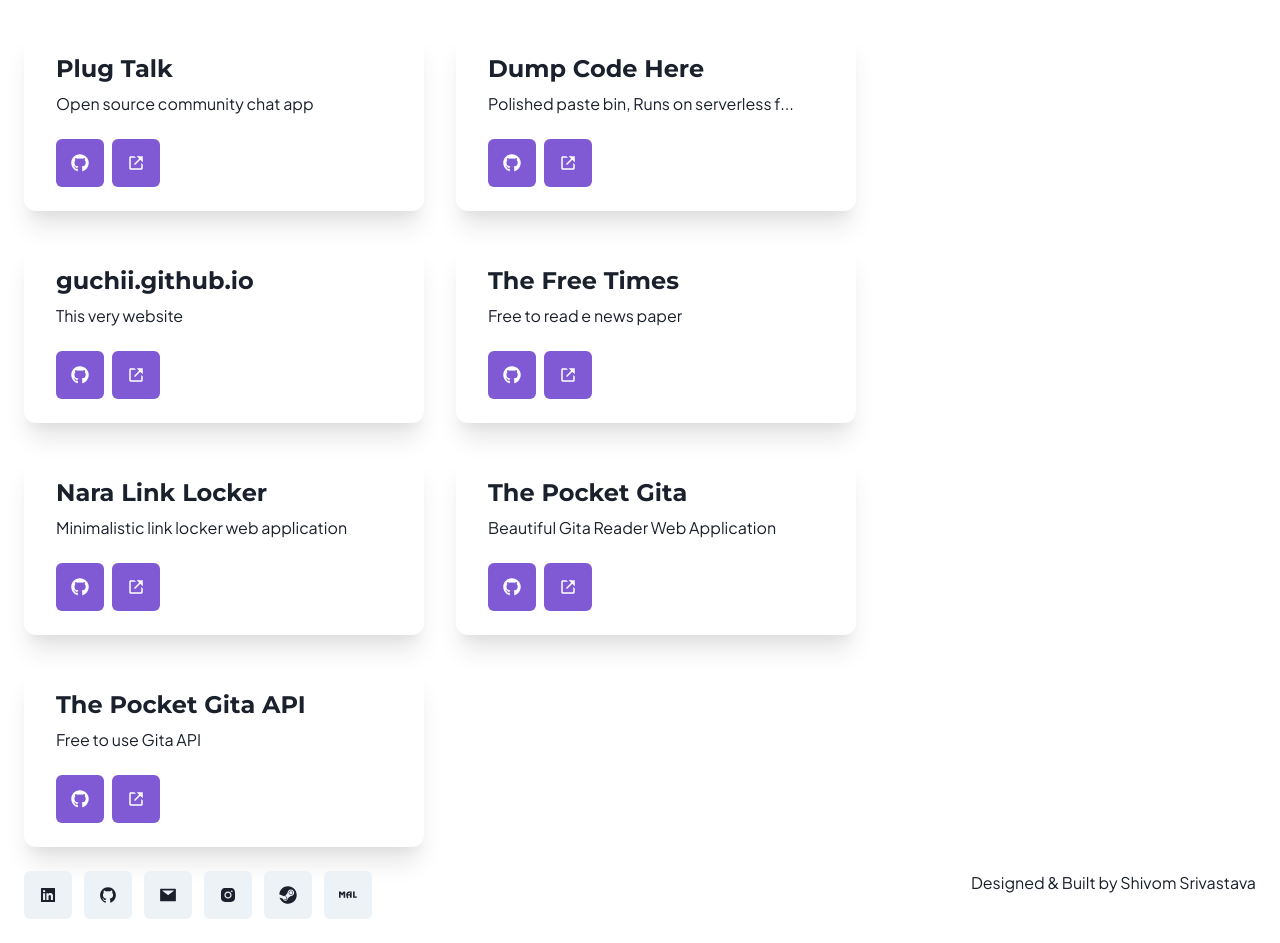
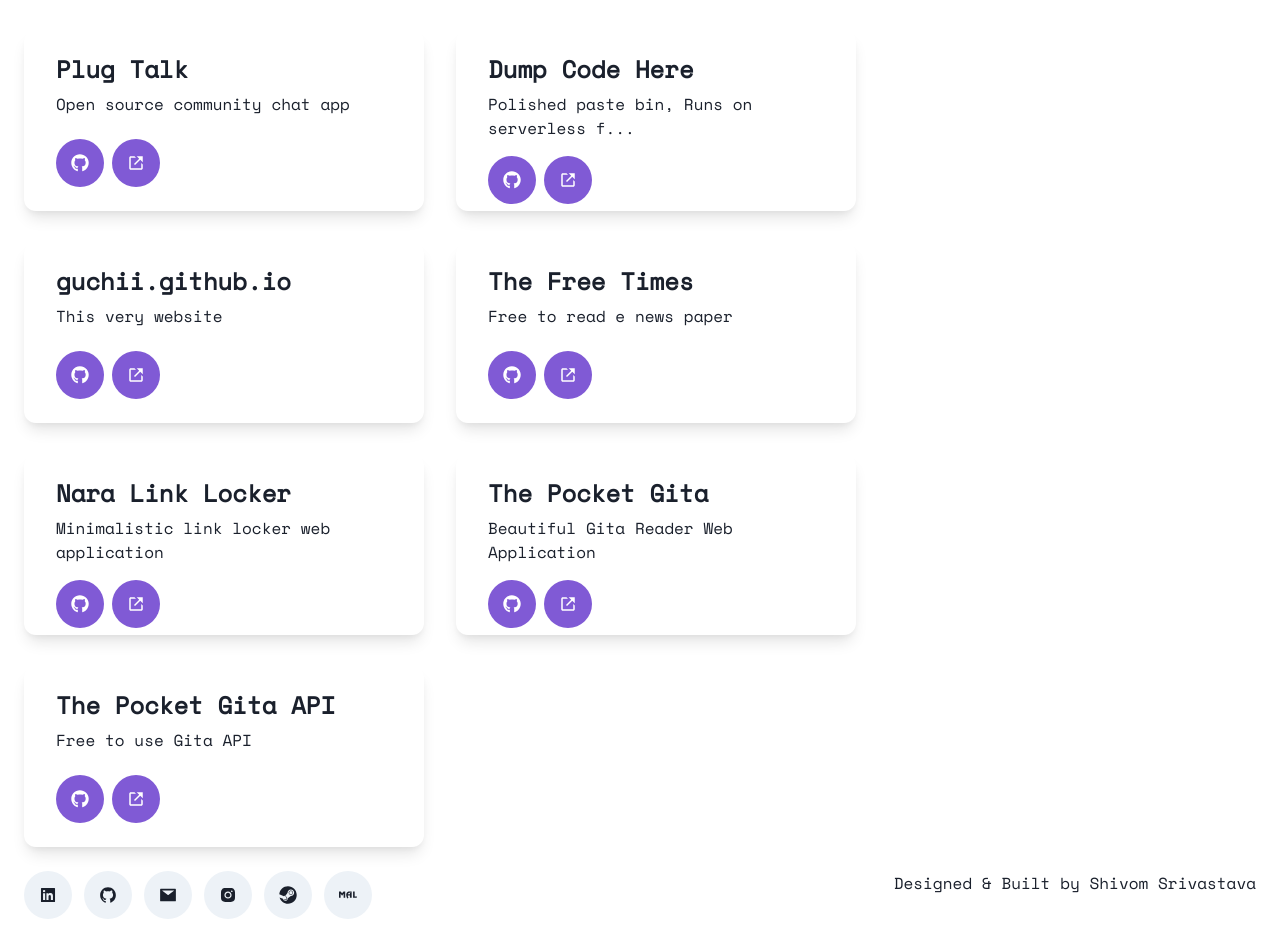
Before and after one commit to Guchii/me, a Next.js app: page /projects in a window 1280 px wide. Shown: the part 140-1083 px from the top of the page. Built offline with nearby package versions, Linux system fonts and the light colour scheme; a web font is replaced by a local one.

Commit message:
fonts changed to space mono + fixe

```diff
--- a/components/Footer.tsx
+++ b/components/Footer.tsx
@@ -72,6 +72,10 @@ const Footer = () => {
                 as={Link}
                 href={ll.link}
                 isExternal
+                transitionDuration="0.3s"
+                _hover={{
+                  transform: "scale(1.1)",
+                }}
               />
             );
           })}
--- a/components/Header.tsx
+++ b/components/Header.tsx
@@ -12,7 +12,7 @@ import {
   useColorMode,
 } from "@chakra-ui/react";
 import NextLink from "next/link";
-import { BsFillMoonFill } from "react-icons/bs";
+import { BsFillMoonFill, BsFillSunFill } from "react-icons/bs";
 import { GiHamburgerMenu } from "react-icons/gi";
 import {FiExternalLink} from "react-icons/fi";
 
@@ -50,7 +50,7 @@ const Header = () => {
         <Flex w="100%">
           <IconButton
             aria-label="Search database"
-            icon={<BsFillMoonFill />}
+            icon={colorMode === "light" ? <BsFillMoonFill /> :  <BsFillSunFill />}
             onClick={toggleColorMode}
             marginLeft="auto"
             marginRight={3}
@@ -60,6 +60,7 @@ const Header = () => {
             isExternal
             href="https://cv.shivom.tech"
             colorScheme="purple"
+            display={{ sm: "none", md: "flex" }}
           >
             Resume
           </Button>
--- a/package.json
+++ b/package.json
@@ -14,6 +14,7 @@
     "@emotion/styled": "^11",
     "@fontsource/montserrat": "^4.5.7",
     "@fontsource/plus-jakarta-sans": "^4.5.0",
+    "@fontsource/space-mono": "^4.5.10",
     "@fontsource/staatliches": "^4.5.0",
     "@popperjs/core": "^2.10.2",
     "bootstrap": "^5.1.3",
--- a/pages/_app.tsx
+++ b/pages/_app.tsx
@@ -5,8 +5,7 @@ import Footer from "../components/Footer";
 import Header from "../components/Header";
 import MyTheme from "../styles/theme";
 
-import "@fontsource/montserrat/700.css";
-import "@fontsource/plus-jakarta-sans/400.css";
+import "@fontsource/space-mono"
 import { AppProps } from "next/app";
 import Layout from "../components/Layout";
 
--- a/pages/projects.tsx
+++ b/pages/projects.tsx
@@ -25,10 +25,15 @@ const Projects = () => {
               height={"full"}
               width={"full"}
               rounded={"xl"}
-              boxShadow={"xl"}
+              boxShadow={"lg"}
               px={8}
               py={6}
               textAlign={{ sm: "center", md: "left" }}
+              _hover={{
+                boxShadow: "xl",
+                transform: "translateY(-2px)",
+              }}
+              transitionDuration="0.3s"
             >
               <Heading fontSize={24}>{project.name}</Heading>
               <Text>
--- /dev/null
+++ b/styles/components.ts
@@ -0,0 +1,20 @@
+import { ButtonProps } from "@chakra-ui/react";
+
+export const ButtonStyles: any & { baseStyle: ButtonProps } = {
+  baseStyle: {
+    fontWeight: "semibold",
+    borderRadius: "full",
+    transitionDuration: "0.2s",
+    _focus: {
+      boxShadow: "none"
+    },
+  },
+};
+
+export const LinkStyles = {
+  baseStyle: {
+    _hover: {
+      textDecoration: "none",
+    },
+  },
+};
--- a/styles/components/buttonStyles.ts
+++ /dev/null
@@ -1,17 +0,0 @@
-import { darken } from "@chakra-ui/theme-tools";
-
-export const ButtonStyles = {
-  variants: {
-    about: {
-      bg: "beige",
-      borderRadius: "full",
-      textAlign: "center",
-      padding: "4px 16px",
-      cursor: "pointer",
-      w: "100%",
-      _hover: {
-        bg: darken("beige", 40),
-      },
-    },
-  },
-};
--- a/styles/components/listItemStyles.ts
+++ /dev/null
@@ -1,16 +0,0 @@
-import { darken } from "@chakra-ui/theme-tools";
-
-export const ListItemStyles = {
-  variants: {
-    about: {
-      bg: "beige",
-      borderRadius: "full",
-      textAlign: "center",
-      padding: "4px 16px",
-      cursor: "pointer",
-      _hover: {
-        bg: darken("beige", 20),
-      },
-    },
-  },
-};
--- a/styles/theme.ts
+++ b/styles/theme.ts
@@ -1,6 +1,5 @@
 import { extendTheme } from "@chakra-ui/react";
-import { ButtonStyles as Button } from "./components/buttonStyles";
-import { ListItemStyles as ListItem } from "./components/listItemStyles";
+import { ButtonStyles as Button, LinkStyles as Link } from "./components";
 
 const breakpoints = {
   sm: "320px",
@@ -14,12 +13,22 @@ const theme = extendTheme({
   breakpoints,
   components: {
     Button,
-    ListItem,
+    Link
   },
   fonts: {
-    body: "plus jakarta sans, sans-serif",
-    heading: "montserrat, sans-serif",
+    // body: "plus jakarta sans, sans-serif",
+    body: "Space Mono, monospace",
+    heading: "Space Mono, monospace",
   },
+  styles: {
+    global: {
+      a: {
+        _hover:{
+          textDecoration: "none",
+        }
+      }
+    }
+  }
 });
 
 export default theme;
```
Also changed, not shown: pages/about.tsx (+0 -7 lines), pages/index.tsx (+7 -13 lines), 1 other file (tests, documents, lock files or other folders).
